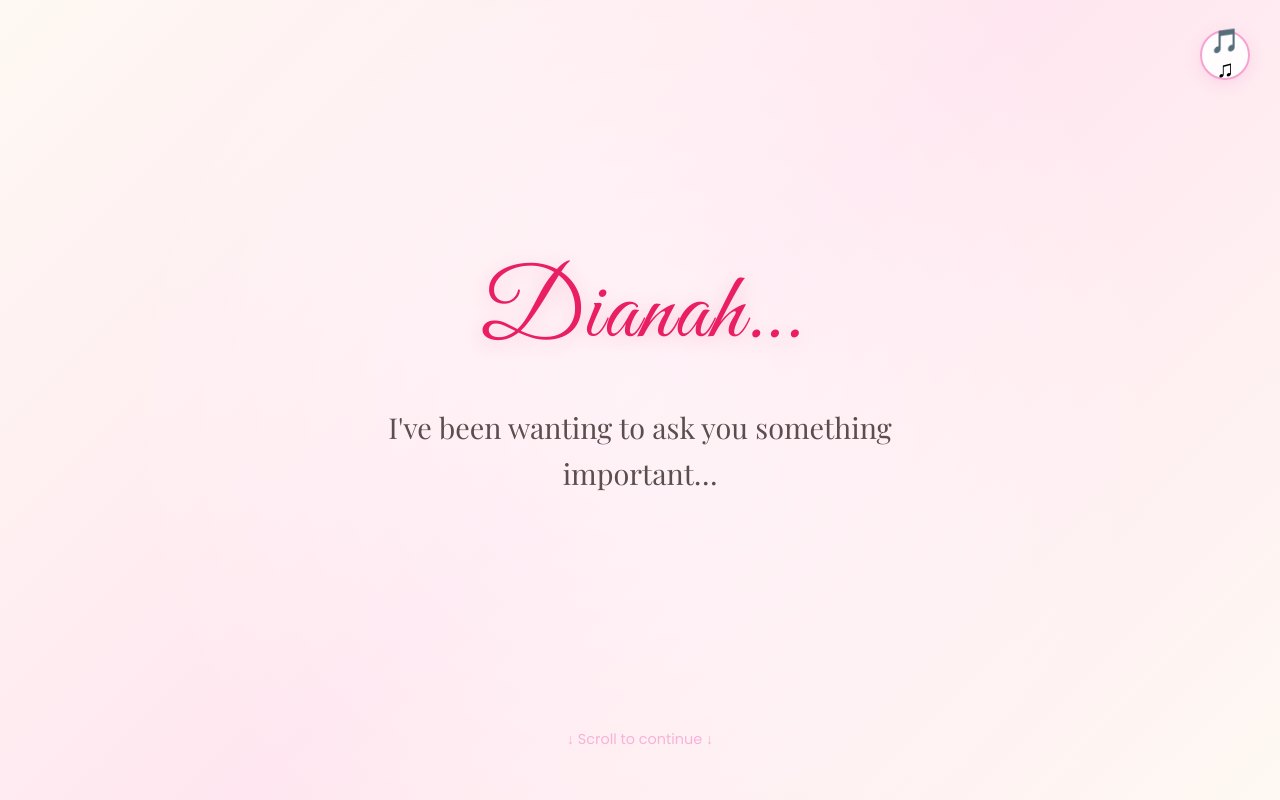
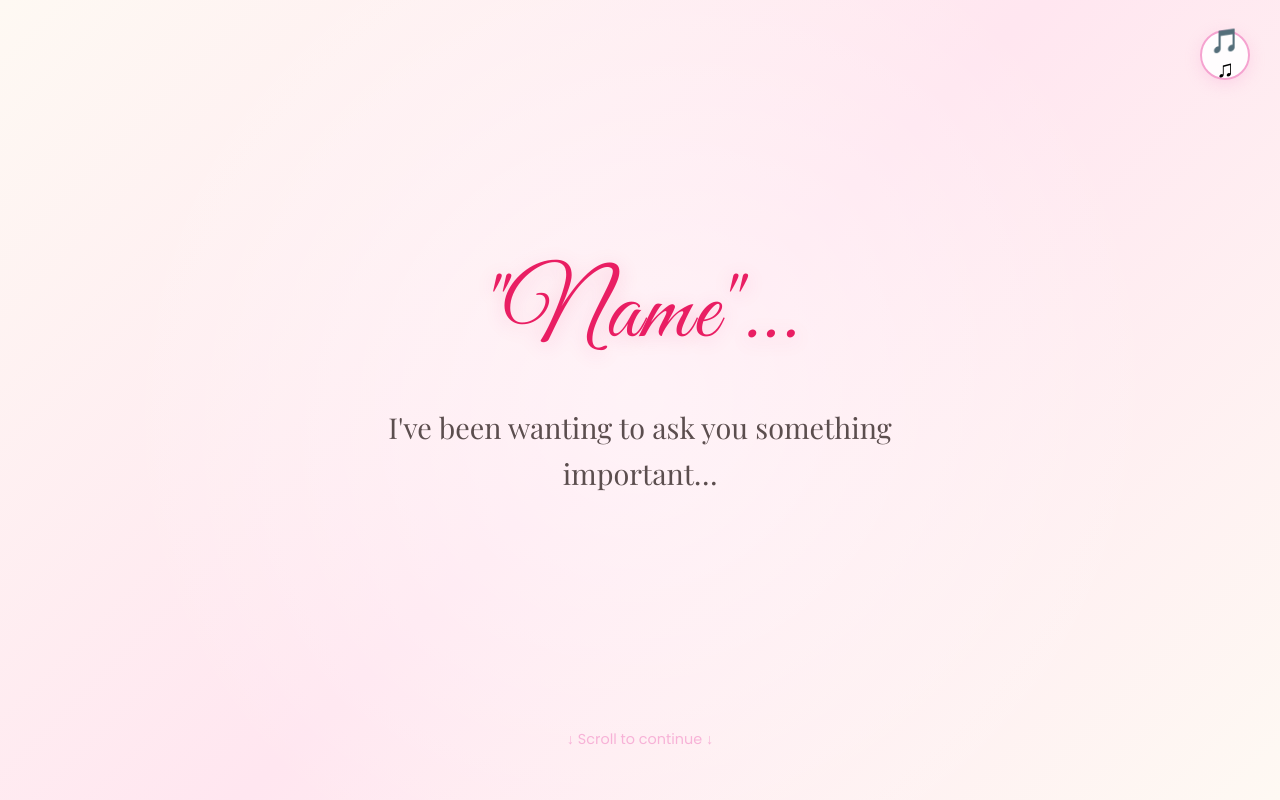
Before and after one commit to d3v-coder/Valentines-web, a website: page index.html in a window 1280 px wide. Shown: the top 800 px of the page. Drawn offline with nearby package versions, Linux system fonts and the light colour scheme.

Commit message:
Did updates on the names

```diff
--- a/index.html
+++ b/index.html
@@ -3,7 +3,7 @@
 <head>
     <meta charset="UTF-8">
     <meta name="viewport" content="width=device-width, initial-scale=1.0">
-    <title>Dianah, Will You Be My Valentine?</title>
+    <title>"Name", Will You Be My Valentine?</title>
     <link href="https://fonts.googleapis.com/css2?family=Great+Vibes&family=Dancing+Script:wght@400;700&family=Playfair+Display:wght@400;700&family=Poppins:wght@300;400;500;600&display=swap" rel="stylesheet">
     <style>
         * {
@@ -605,7 +605,7 @@
     <!-- Hero Section -->
     <section class="hero">
         <div class="hero-content">
-            <h1 class="hero-name">Dianah…</h1>
+            <h1 class="hero-name">"Name"…</h1>
             <p class="hero-subtitle">I've been wanting to ask you something important…</p>
         </div>
         <div class="scroll-hint">↓ Scroll to continue ↓</div>
@@ -658,7 +658,7 @@
     <!-- Love Letter Section -->
     <section class="letter-section">
         <div class="love-letter">
-            <div class="letter-greeting">Dearest Dianah,</div>
+            <div class="letter-greeting">Dearest "Name",</div>
             <div class="letter-content">
                 Every moment with you feels like the best part of my day. You bring light to every room, warmth to every moment, and joy to my heart in ways I never expected. Your kindness, your beauty, your infectious laugh—they make my world brighter every single day.
                 <br><br>
@@ -666,7 +666,7 @@
                 <br><br>
                 So here I am, asking with all sincerity and all the love in my heart: Will you be my Valentine this year, and hopefully for many more years to come? 💕
             </div>
-            <div class="letter-signature">With all my love,<br>Ezra 💝</div>
+            <div class="letter-signature">With all my love,<br>"Name" 💝</div>
         </div>
     </section>
 
@@ -692,7 +692,7 @@
     </audio>
 
     <footer class="footer">
-        <div class="footer-text">Made with ❤️ for you, Dianah</div>
+        <div class="footer-text">Made with ❤️ for you, "Name"</div>
         <div style="font-size: 0.85rem; opacity: 0.8;">Hoping you'll say yes 💕</div>
     </footer>
 
```
